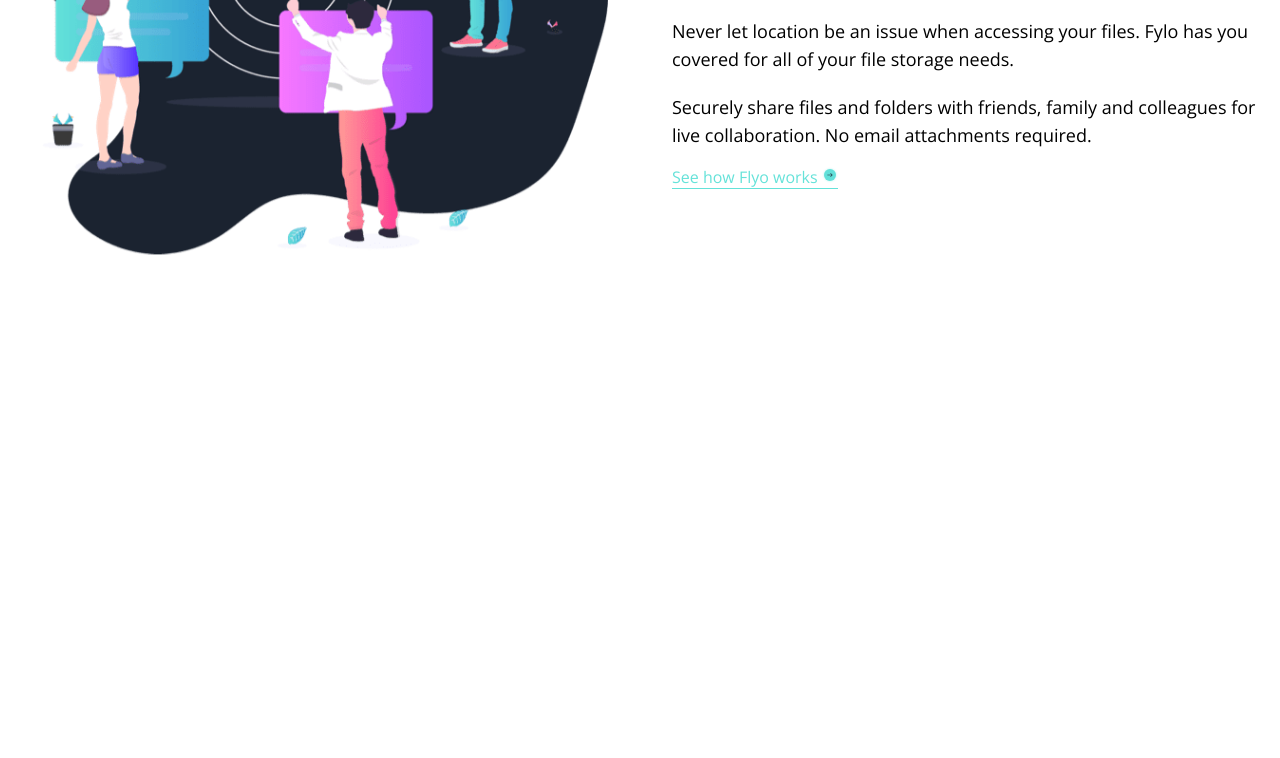
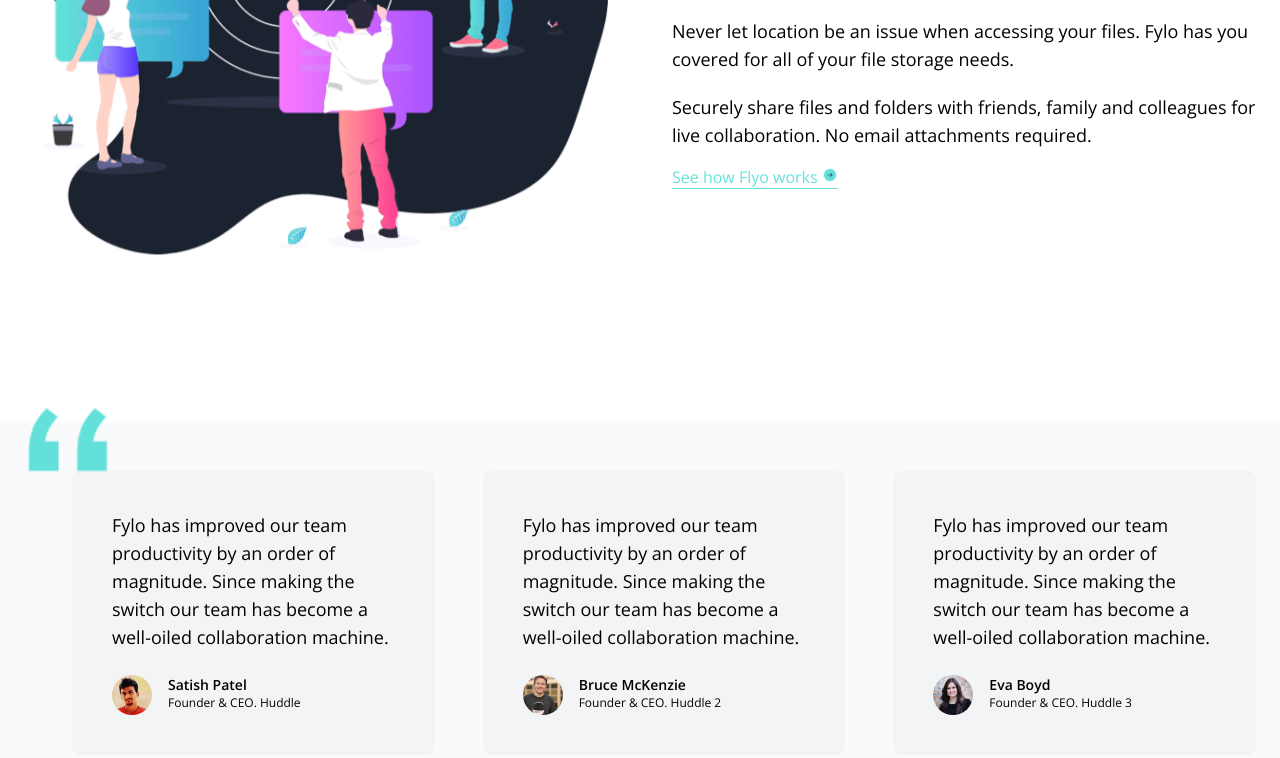
Before and after one commit to kongyutay/tailwind-fylo-website, a website: page index.html in a window 1280 px wide. Shown: the part 2333-3091 px from the top of the page. Before the commit the page ends 2756 px from the top, so only its background shows below. Drawn offline with nearby package versions, Linux system fonts and the light colour scheme.

Commit message:
testimonials section

```diff
--- a/index.html
+++ b/index.html
@@ -233,5 +233,102 @@
                 </div>
             </div>
         </section>
+
+        <!-- Testimonials Section -->
+        <section id="testimonials" class="bg-gray-50 dark:bg-darkBlue">
+            <!-- Testimonials Container -->
+            <div class="container mx-auto px-6 pt-12 pb-80 md:pb-96">
+                <!-- Boxes Container -->
+                <div
+                    class="relative flex flex-col w-full space-y-6 md:flex-row md:space-y-0 md:space-x-12"
+                >
+                    <!-- Quotes Image -->
+                    <img
+                        src="images/bg-quotes.png"
+                        alt=""
+                        class="absolute left-1 -top-2 w-10 md:-top-16 md:w-20"
+                    />
+
+                    <!-- Box 1 -->
+                    <div
+                        class="flex flex-col p-10 space-y-6 rounded-lg bg-gray-100 dark:bg-darkBlue3 md:w-1/3"
+                    >
+                        <p class="text-sm leading-5 md:text-lg">
+                            Fylo has improved our team productivity by an order
+                            of magnitude. Since making the switch our team has
+                            become a well-oiled collaboration machine.
+                        </p>
+                        <!-- Customer Info -->
+                        <div class="flex space-x-4">
+                            <img
+                                src="images/profile-1.jpg"
+                                alt=""
+                                class="w-10 h-10 rounded-full"
+                            />
+                            <div>
+                                <h5 class="text-sm font-semibold">
+                                    Satish Patel
+                                </h5>
+                                <p class="text-xs font-extralight">
+                                    Founder & CEO. Huddle
+                                </p>
+                            </div>
+                        </div>
+                    </div>
+
+                    <!-- Box 2 -->
+                    <div
+                        class="flex flex-col p-10 space-y-6 rounded-lg bg-gray-100 dark:bg-darkBlue3 md:w-1/3"
+                    >
+                        <p class="text-sm leading-5 md:text-lg">
+                            Fylo has improved our team productivity by an order
+                            of magnitude. Since making the switch our team has
+                            become a well-oiled collaboration machine.
+                        </p>
+                        <!-- Customer Info -->
+                        <div class="flex space-x-4">
+                            <img
+                                src="images/profile-2.jpg"
+                                alt=""
+                                class="w-10 h-10 rounded-full"
+                            />
+                            <div>
+                                <h5 class="text-sm font-semibold">
+                                    Bruce McKenzie
+                                </h5>
+                                <p class="text-xs font-extralight">
+                                    Founder & CEO. Huddle 2
+                                </p>
+                            </div>
+                        </div>
+                    </div>
+
+                    <!-- Box 3 -->
+                    <div
+                        class="flex flex-col p-10 space-y-6 rounded-lg bg-gray-100 dark:bg-darkBlue3 md:w-1/3"
+                    >
+                        <p class="text-sm leading-5 md:text-lg">
+                            Fylo has improved our team productivity by an order
+                            of magnitude. Since making the switch our team has
+                            become a well-oiled collaboration machine.
+                        </p>
+                        <!-- Customer Info -->
+                        <div class="flex space-x-4">
+                            <img
+                                src="images/profile-3.jpg"
+                                alt=""
+                                class="w-10 h-10 rounded-full"
+                            />
+                            <div>
+                                <h5 class="text-sm font-semibold">Eva Boyd</h5>
+                                <p class="text-xs font-extralight">
+                                    Founder & CEO. Huddle 3
+                                </p>
+                            </div>
+                        </div>
+                    </div>
+                </div>
+            </div>
+        </section>
     </body>
 </html>
```
Also changed, not shown: css/style.css.
